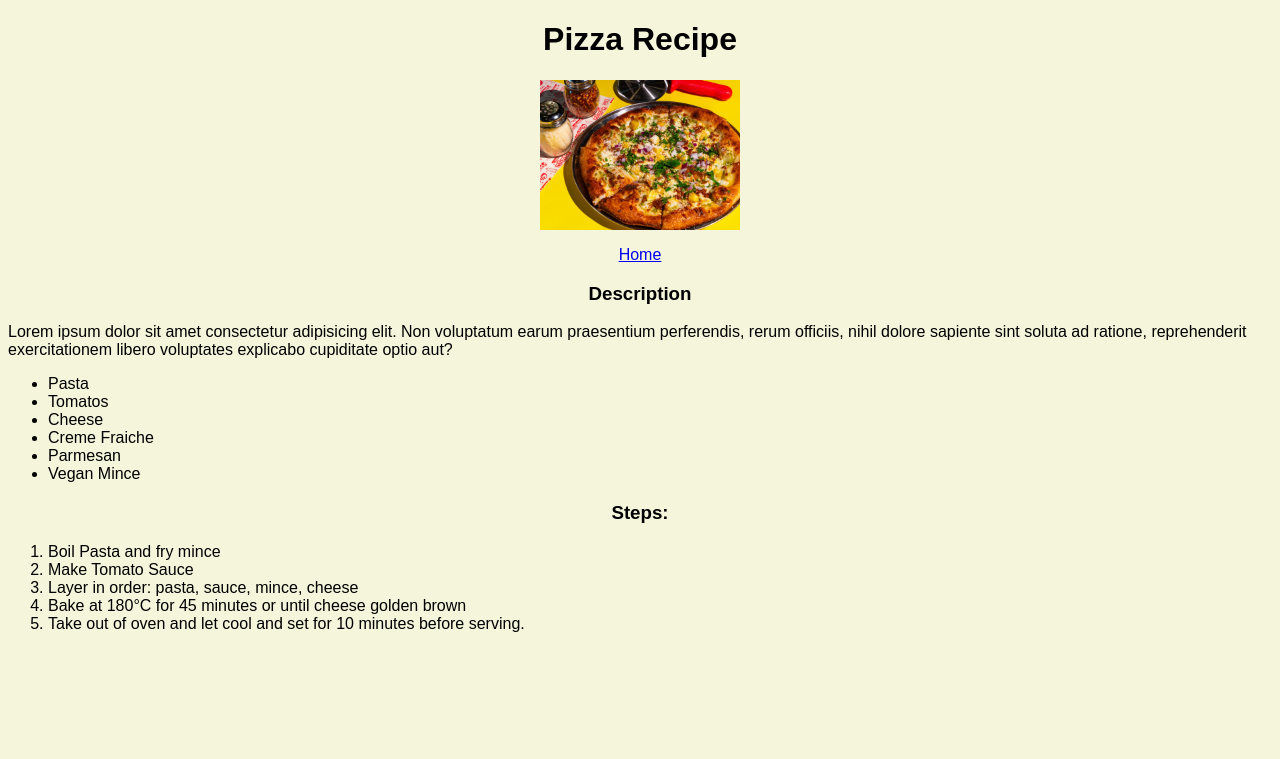
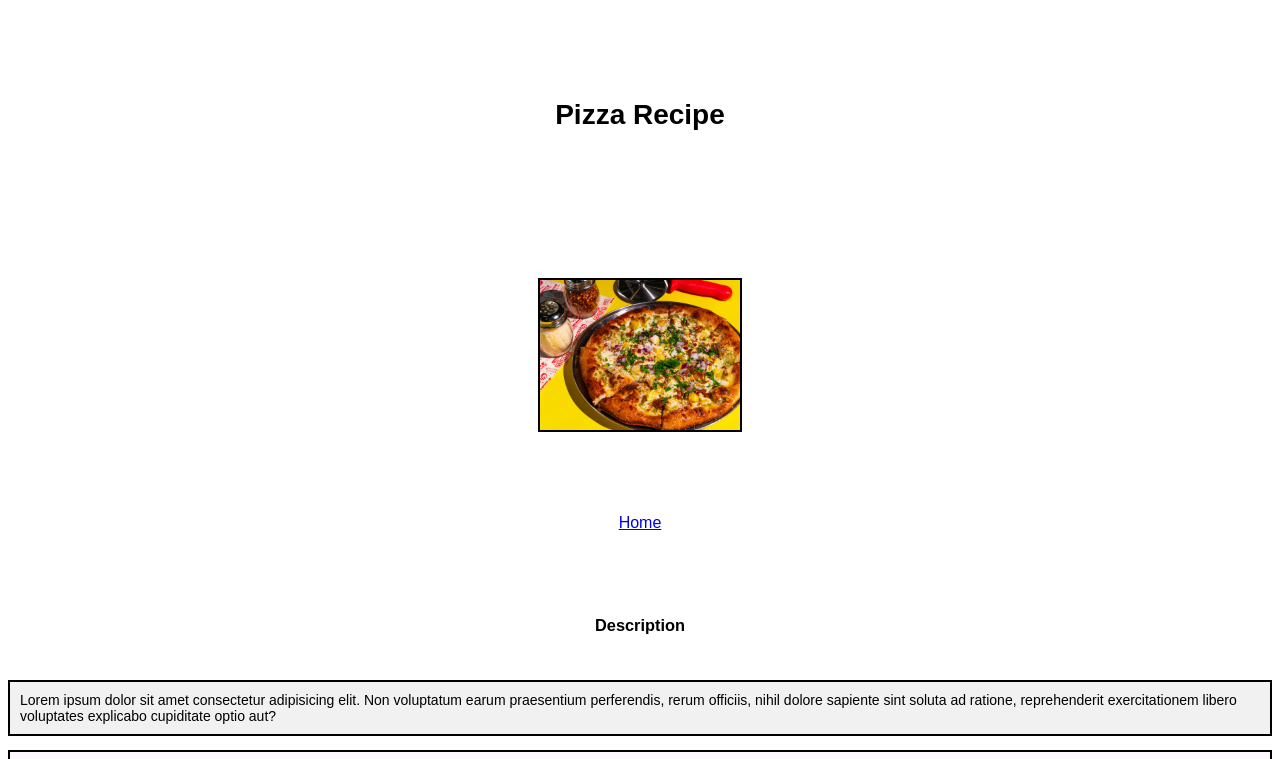
Before and after one commit to dannimagn/odin-recipes, a plain HTML site: page recipes/pizza.html in a window 1280 px wide. Shown: the top 759 px of the page. Drawn offline with Linux system fonts and the light colour scheme.

Commit message:
More CSS styling added as practice from the Odin Project

```diff
--- a/recipes/pizza.html
+++ b/recipes/pizza.html
@@ -9,10 +9,12 @@
 
     <body>
         <h1>Pizza Recipe</h1>
-        <img src="../images/pizza.jpg" width="auto" height="200">
+       <div class="imgcontainer">
+            <img src="../images/pizza.jpg" width="auto" height="200">
+        </div>
 
         <div class="navigation">
-            <p><a href="../index.html" rel=""noreferrer>Home</a></p>
+            <button><a href="../index.html" rel=""noreferrer>Home</a></button>
         </div>
 
         <h3>Description</h3>
--- a/style.css
+++ b/style.css
@@ -1,14 +1,35 @@
 
 html {
     font-family: Arial, Helvetica, sans-serif;
+    box-sizing: border-box;
+    margin: 0px;
+    padding: 0px;
 }
 
 body {
-    background-color: beige;
+    background-color: white;
+    font-size: 14px;
 }
 
-h1, h3 {
+h1 {
     text-align: center;
+    width: auto;
+    height: 5rem;
+    padding: 5rem;
+    background-color: rgba(255, 255, 255, 0.1);
+    font-weight: 550;
+
+}
+
+h3 {
+    text-align: center;
+    width: auto;
+    height: 2rem;
+    padding: 1rem;
+    background-color: rgba(255, 255, 255, 0.1);
+    font-weight: 550;
+
+
 }
 
 img {
@@ -16,8 +37,38 @@ img {
     width: 200px;
     height: auto;
     margin: auto;
+    margin-bottom: 30px;
+    border: 2px solid black;
 }
 
 .navigation {
     text-align: center;
+    padding: 20px;
+    background-color: rgba(255, 255, 255, 0.1);
+    margin-top: 10px;
 }
+
+p {
+    border: 2px solid black;
+    padding: 10px;
+    background-color: rgba(217, 217, 217, 0.358);
+
+
+}
+
+ul,
+ol {
+    border: 2px solid black;
+    padding-top: 10px;
+    padding-bottom: 10px;
+    background-color: rgba(250, 234, 255, 0.358);
+}
+
+button {
+    background-color: rgba(255, 255, 255, 0.614);
+    text-decoration: none;
+    border: none;
+    padding: 1rem;
+    margin: 1rem;
+    font-size: 16px;
+}
```
Also changed, not shown: index.html (+7 -4 lines), recipes/bolognese.html (+1 -1 lines), recipes/lasagna.html (+1 -1 lines).
